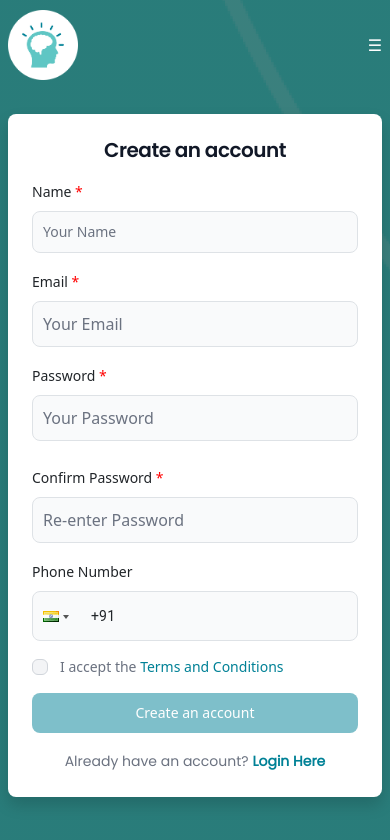
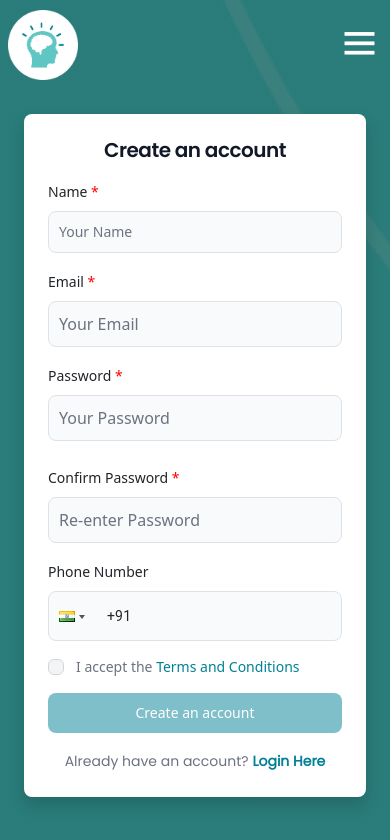
Before and after one commit to Aashu2202/interviewrdj, a React (Create React App) app in the folder frontend/: page /register in a window 390 px wide. Shown: the top 840 px of the page. Built offline with nearby package versions, Linux system fonts and the light colour scheme.

Commit message:
frontend changes

```diff
--- a/frontend/public/index.html
+++ b/frontend/public/index.html
@@ -17,6 +17,10 @@
     <link rel="apple-touch-icon" href="/logo192.png" />
     <link rel="manifest" href="/manifest.json" />
     <title>InterviewRoom</title>
+    <link
+      href="https://unpkg.com/boxicons@2.1.4/css/boxicons.min.css"
+      rel="stylesheet"
+    />
   </head>
   <body>
     <noscript>You need to enable JavaScript to run this app.</noscript>
--- a/frontend/src/component/Navbar/AppNavBar.js
+++ b/frontend/src/component/Navbar/AppNavBar.js
@@ -124,7 +124,7 @@ const AppNavBar = (props) => {
                         <Dropdown
                             arrowIcon={false}
                             inline
-                            label={<button className="menu-bar whitecolor">☰</button>}
+                            label={<button className=" menu-bar whitecolor "><i class='bx bx-menu hamburger'></i></button>}
                             className="nav-dropdown menu-bar"
                         >
                             <Dropdown.Item>
--- a/frontend/src/component/Navbar/appnavbar.css
+++ b/frontend/src/component/Navbar/appnavbar.css
@@ -37,6 +37,10 @@
         height: 70px;
     }
 
+    .hamburger {
+        font-size: 45px;
+    }
+
     .menu-bar {
         display: block;
     }
--- a/frontend/src/pages/Login/Login.js
+++ b/frontend/src/pages/Login/Login.js
@@ -66,7 +66,7 @@ const Login = (props) => {
   };
 
   return (
-    <div className="w-full flex justify-center py-4 px-2 login-page">
+    <div className="w-full flex justify-center py-4 px-4 login-page">
       <div className="w-full max-w-lg p-6 bg-white border border-gray-200 rounded-lg shadow dark:bg-gray-800 dark:border-gray-700">
         <h5 className="text-2xl font-bold tracking-tight text-gray-900 dark:text-white text-center">
           Login to your account
--- a/frontend/src/pages/Register/Register.js
+++ b/frontend/src/pages/Register/Register.js
@@ -62,7 +62,7 @@ const Register = (props) => {
     };
 
     return (
-        <div className="w-full flex flex-col items-center justify-center py-4 px-2">
+        <div className="w-full flex flex-col items-center justify-center py-4 px-4">
             <div className="w-full bg-white rounded-lg shadow dark:border md:mt-0 sm:max-w-xl xl:p-0 dark:bg-gray-800 dark:border-gray-700">
                 <div className="p-6 space-y-4 md:space-y-6 sm:p-8">
                     <h1 className="text-xl font-bold leading-tight tracking-tight text-gray-900 md:text-2xl dark:text-white text-center">
```
Also changed, not shown: 2 other files (tests, documents, lock files or other folders).
